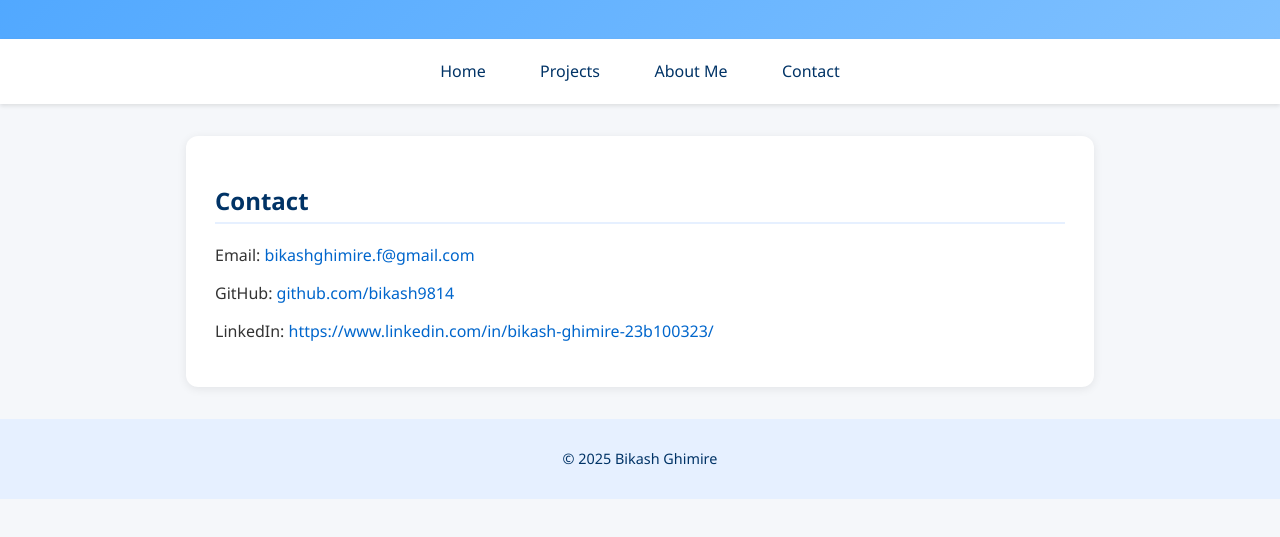
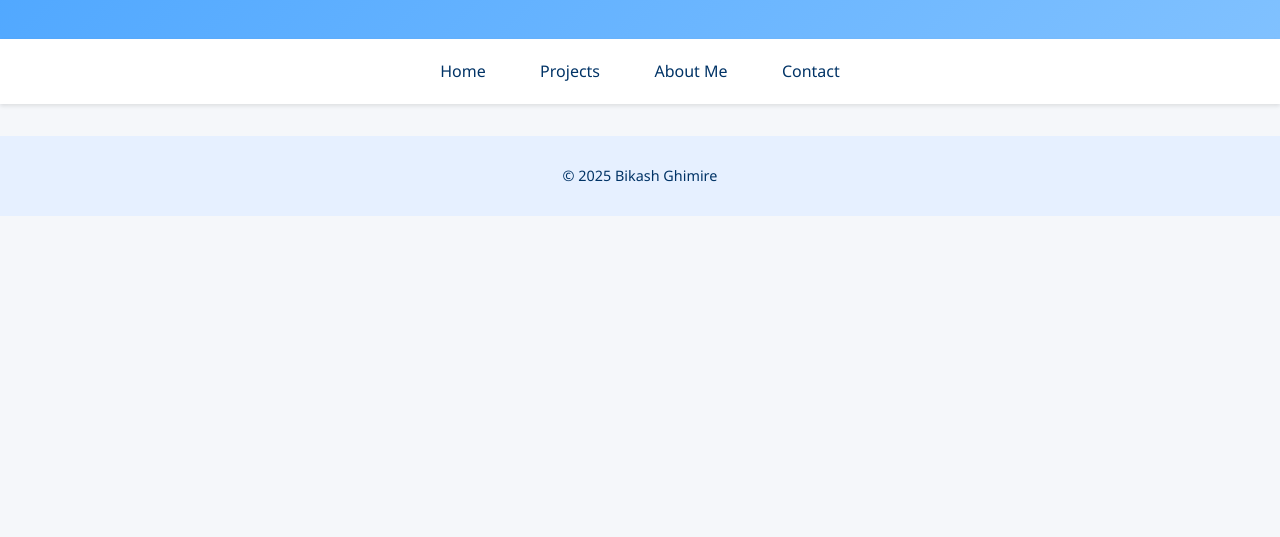
Before and after one commit to bikash9814/Bikash.Ghimire, a plain HTML site: page index.html in a window 1280 px wide. Shown: the part 123-660 px from the top of the page. Drawn offline with Linux system fonts and the light colour scheme.

Commit message:
Update index.html

```diff
--- a/index.html
+++ b/index.html
@@ -108,12 +108,6 @@
   </nav>
 
 
-  <section>
-    <h2>Contact</h2>
-    <p>Email: <a href="mailto:bikash.ghimire@email.com">bikashghimire.f@gmail.com</a></p>
-    <p>GitHub: <a href="https://github.com/bikash9814" target="_blank">github.com/bikash9814</a></p>
-    <p>LinkedIn: <a href="https://linkedin.com/in/bikashghimire" target="_blank">https://www.linkedin.com/in/bikash-ghimire-23b100323/</a></p>
-  </section>
 
   <footer>
     <p>© 2025 Bikash Ghimire</p>
```
